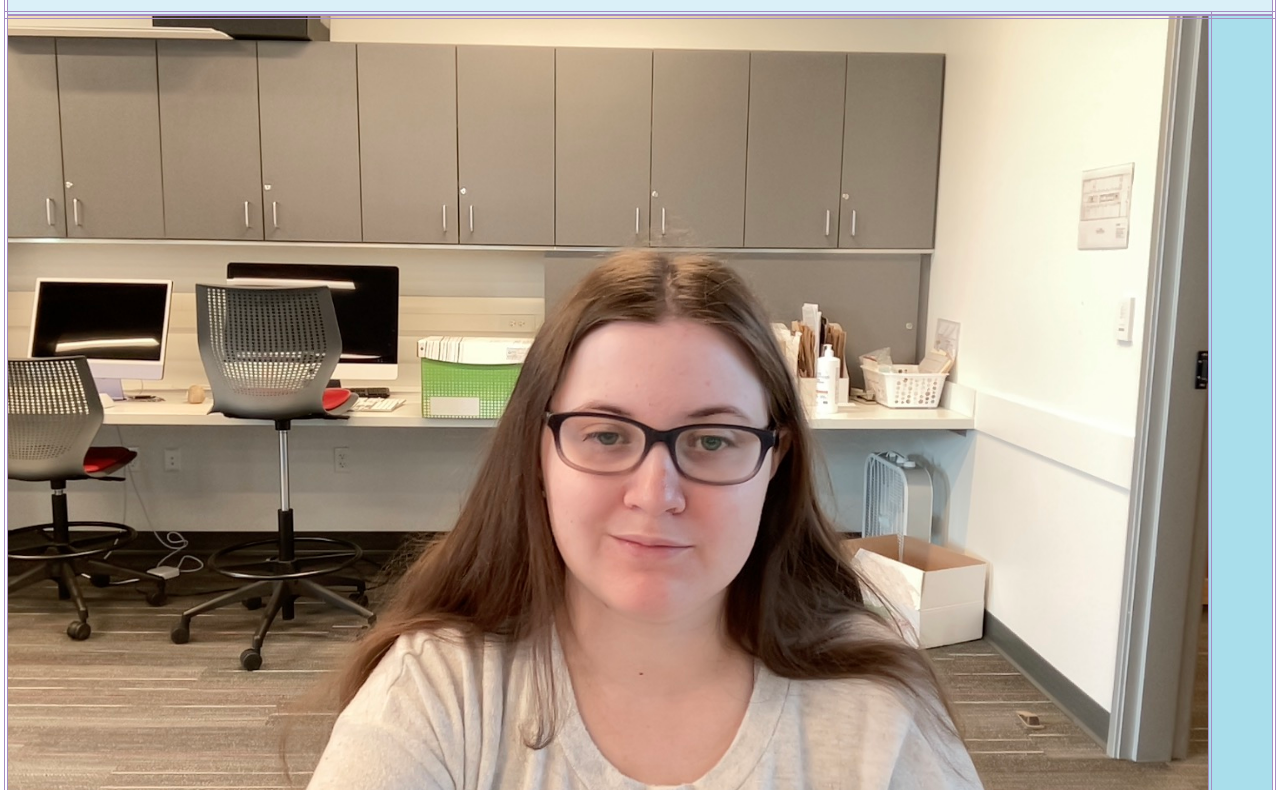
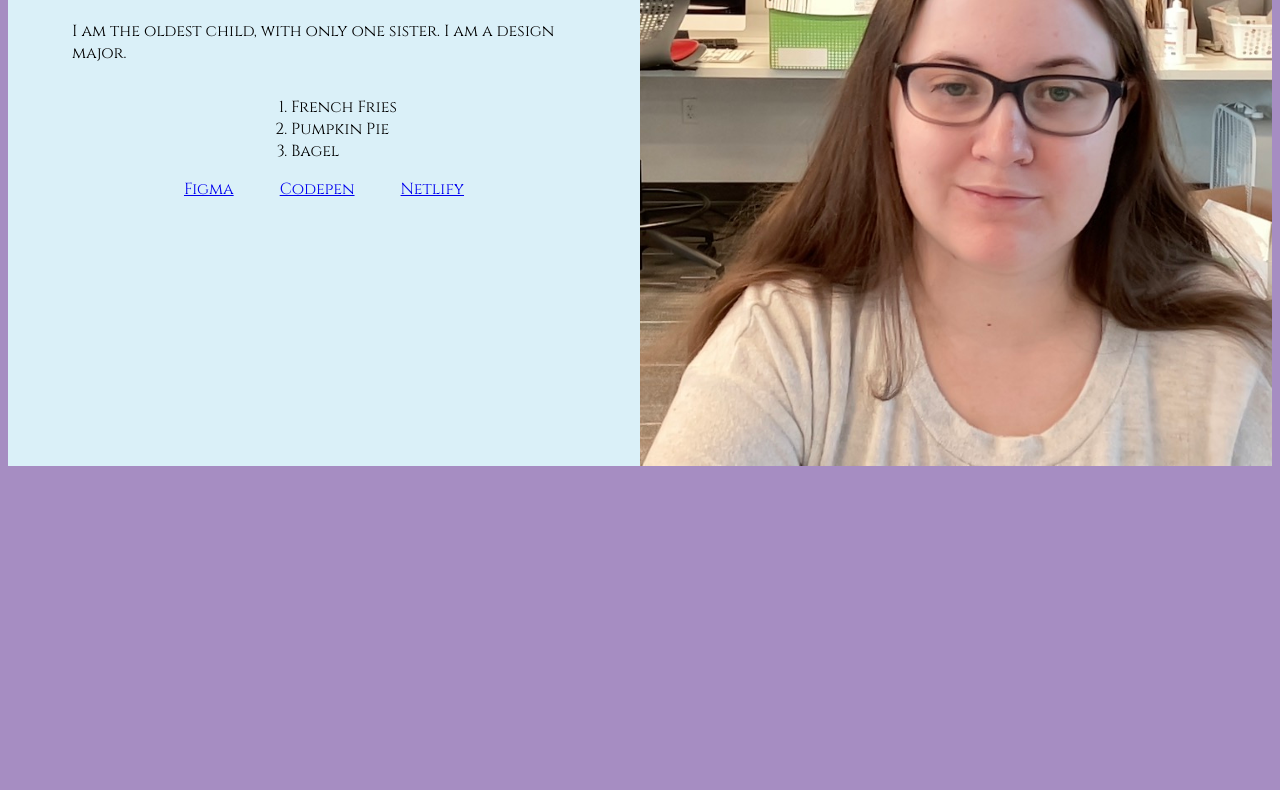
Before and after one commit to sroot2/sroot2.github.io, a plain HTML site: page index.html in a window 1280 px wide. Shown: the part 342-1132 px from the top of the page. After the commit the page ends 816 px from the top, so only its background shows below. Drawn offline with Linux system fonts and the light colour scheme.

Commit message:
I fixed the screen split and added one of my fonts

```diff
--- a/style.css
+++ b/style.css
@@ -1,15 +1,13 @@
+@import url('https://fonts.googleapis.com/css2?family=Cinzel:wght@400..900&display=swap');
 
-*{
-    outline: 4px double rgba(166,141,194,1);
+body{
+background-color: rgba(166, 141, 194, 1);
+display: grid;
+grid-template-columns: repeat(2, 1fr);
+font-family:"Cinzel", serif;
 }
 
-main{
-    background: gainsboro;
-    display: grid;
-    grid-template-columns: repeat(2, 1fr);
-}
-
-article{
+article {
     background-color: rgba(218,240,248,1);
     padding: 4em;
     display: flex;
@@ -18,7 +16,7 @@ article{
     align-items: center;
 }
 
-a{
+a {
     margin: 1em;
     padding: 5px;
 }
```
